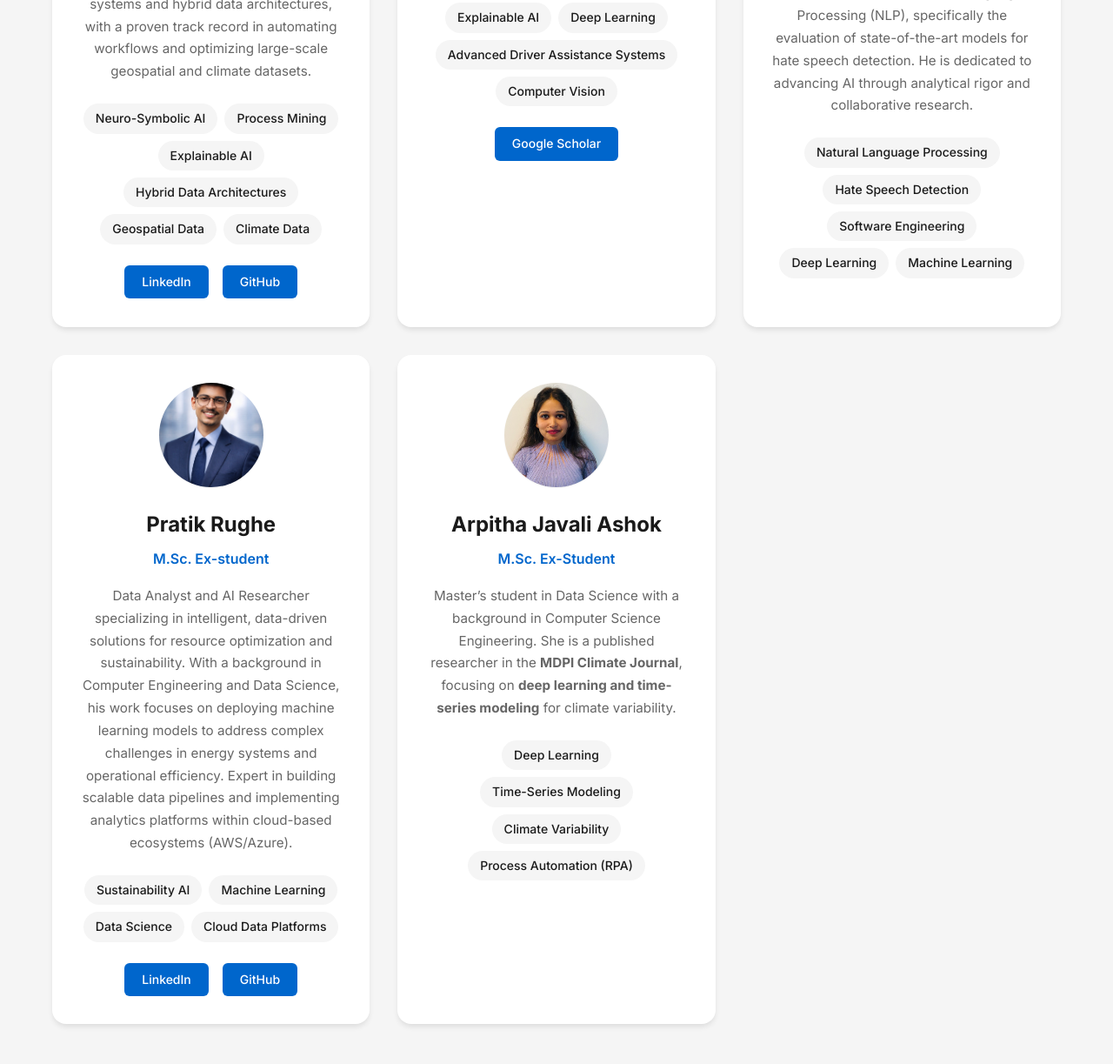
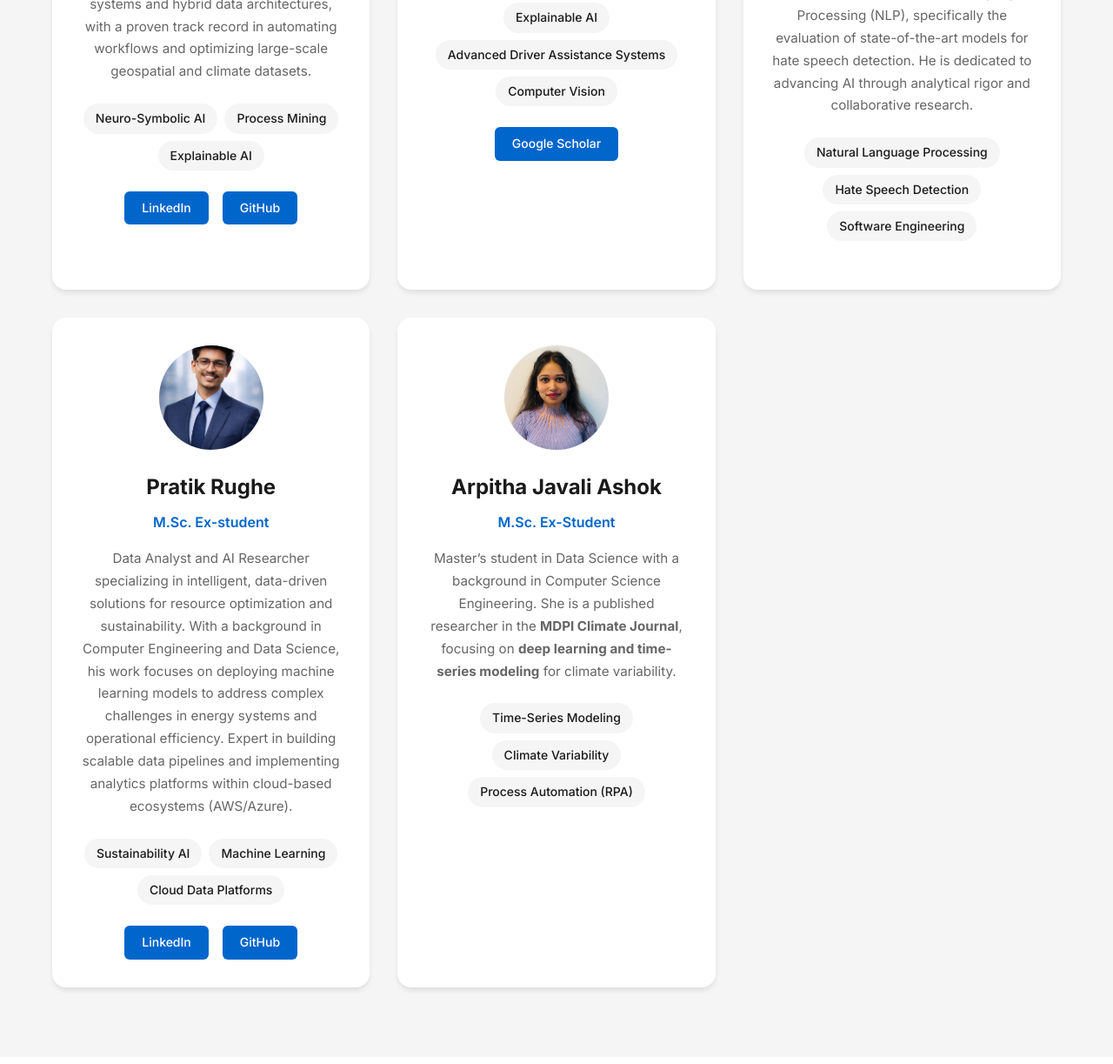
Before and after one commit to CaceresCristhian/iHubMind, a plain HTML site: page index.html in a window 1280 px wide. Shown: the part 4622-5845 px from the top of the page at 87% size. Drawn offline with nearby package versions, Linux system fonts and the light colour scheme.

Commit message:
fix tags students

```diff
--- a/index.html
+++ b/index.html
@@ -279,9 +279,6 @@
                             <span class="expertise-tag">Neuro-Symbolic AI</span>
                             <span class="expertise-tag">Process Mining</span>
                             <span class="expertise-tag">Explainable AI</span>
-                            <span class="expertise-tag">Hybrid Data Architectures</span>
-                            <span class="expertise-tag">Geospatial Data</span>
-                            <span class="expertise-tag">Climate Data</span>
                         </div>
                         <div class="team-links">
                             <a href="www.linkedin.com/in/cacerescristhian" class="team-link">LinkedIn</a>
@@ -305,7 +302,6 @@
                         </p>
                         <div class="team-expertise">
                             <span class="expertise-tag">Explainable AI</span>
-                            <span class="expertise-tag">Deep Learning</span>
                             <span class="expertise-tag">Advanced Driver Assistance Systems</span>
                             <span class="expertise-tag">Computer Vision</span>
                         </div>
@@ -338,8 +334,6 @@
                             <span class="expertise-tag">Natural Language Processing</span>
                             <span class="expertise-tag">Hate Speech Detection</span>
                             <span class="expertise-tag">Software Engineering</span>
-                            <span class="expertise-tag">Deep Learning</span>
-                            <span class="expertise-tag">Machine Learning</span>
                         </div>
                     </div>
                 </div>
@@ -365,7 +359,6 @@
                         <div class="team-expertise">
                             <span class="expertise-tag">Sustainability AI</span>
                             <span class="expertise-tag">Machine Learning</span>
-                            <span class="expertise-tag">Data Science</span>
                             <span class="expertise-tag">Cloud Data Platforms</span>
                         </div>
                         <div class="team-links">
@@ -389,7 +382,6 @@
                             climate variability.
                         </p>
                         <div class="team-expertise">
-                            <span class="expertise-tag">Deep Learning</span>
                             <span class="expertise-tag">Time-Series Modeling</span>
                             <span class="expertise-tag">Climate Variability</span>
                             <span class="expertise-tag">Process Automation (RPA)</span>
```
